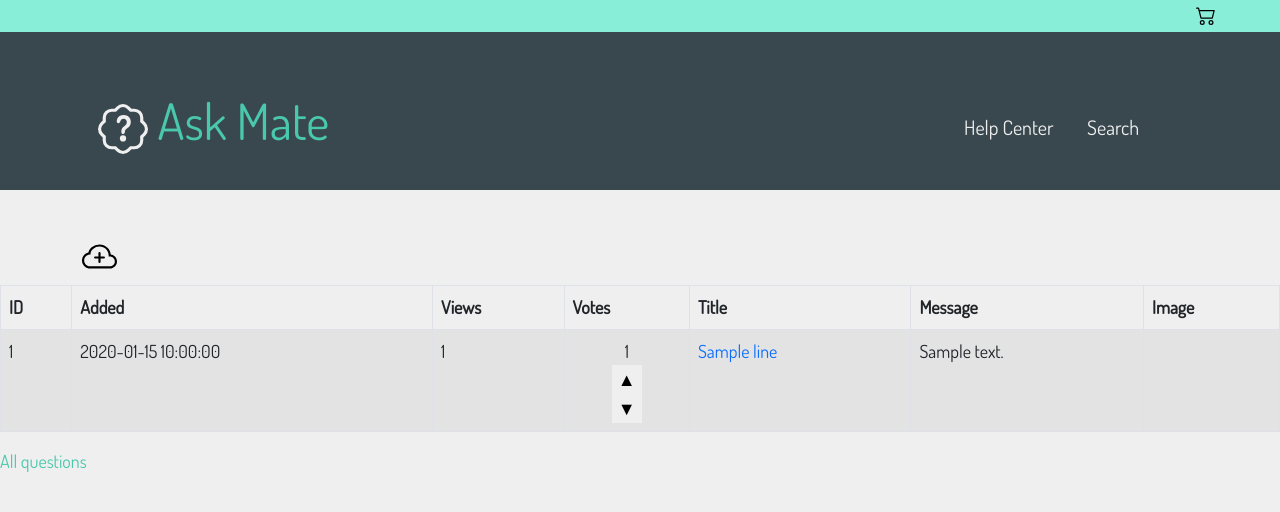
After one commit to CodecoolGlobal/ask-mate-3-python-traumcode, a Flask app: template templates/main-page.html in a window 1280 px wide. The commit adds this page. Shown: the top 512 px of the page. Run offline with Flask 2, Linux system fonts and the light colour scheme; the template is opened without the code that fills it: most values are stand-ins (such as "Sample title", 1, 10 or a date in 2020).

Commit message:
solved the issue with deleting tags from questions, implemented desplay latest 5 questions

```diff
--- a/server.py
+++ b/server.py
@@ -29,8 +29,13 @@ def upload_image():
 
 
 @app.route("/")
+def main_page():
+    questions = database_manager.get_latest_five_questions()
+    return render_template('main-page.html', questions=questions)
+
+
 @app.route("/list")
-def main_page():
+def list_page():
     questions = database_manager.get_all_questions()
 
     header = request.args
@@ -53,12 +58,20 @@ def display_question(question_id):
     all_tags = database_manager.get_all_tags()
     question_tags = database_manager.get_all_question_tag()
     tag_name_list = []
+
     tag_id = None
     for q in question_tags:
         for tag in all_tags:
             if int(question_id) == q['question_id'] and q['tag_id'] == tag['id']:
-                tag_name_list.append(tag['name'])
+                tag_name_list.append({
+                    'name': tag['name'],
+                    'id': q['tag_id']
+                })
+
                 tag_id = q['tag_id']
+
+    for tagg in tag_name_list:
+        print(tagg['name'])
     len_answers = len(show_answers)
     return render_template('question.html', show_question=show_question,
                            show_answers=show_answers,
@@ -173,14 +186,14 @@ def delete_answer(answer_id):
 def vote_up_question(question_id):
     database_manager.vote_up_down_question(question_id, "up")
 
-    return redirect('/list')
+    return redirect(request.referrer)
 
 
 @app.route('/question/<int:question_id>/vote_down', methods=['POST'])
 def vote_down_question(question_id):
     database_manager.vote_up_down_question(question_id, "down")
 
-    return redirect('/list')
+    return redirect(request.referrer)
 
 
 @app.route('/answer/<int:answer_id>/vote_up', methods=['POST'])
@@ -214,7 +227,7 @@ def add_tag_to_questions(question_id):
 
     if request.method == 'POST':
         choose_tag = request.form.get('choose-tag')
-        inserted_tag = request.form.get('insert-tag').lower()
+        inserted_tag = request.form.get('insert-tag')
         if 'choose' in request.form:
             try:
                 tag_id = database_manager.get_tag_id(choose_tag)
--- a/templates/add-tag.html
+++ b/templates/add-tag.html
@@ -19,7 +19,7 @@
     </form>
     <form action="{{ url_for('add_tag_to_questions', question_id=question_id) }}" method="POST">
             <label for="insert-tag">Add Tag</label><br>
-                <input id="insert-tag" type="text" name="insert-tag" >
+                <input id="insert-tag" type="text" name="insert-tag" required>
             <button name="insert" class="submit-button-tag" type="submit">Add new tag</button>
     </form><br><br><br>
     <a class="textdecoration-return-button textdecoration" href="{{ url_for('display_question', question_id=question_id) }}"><img src="{{url_for('static', filename='/images/back.svg')}}"> Back to Question</a><br><br>
--- a/templates/layout.html
+++ b/templates/layout.html
@@ -15,7 +15,7 @@
         <a class="navbar-links-buttons" href="/list">Search</a>
     </div>
     <div class="navbar2"><img style="margin-right:5%"src="{{url_for('static', filename='/images/cart2.svg')}}"></div>
-    <div class="navbar-header"><h1 class="headers-color"><img class="logo-image" src="{{url_for('static', filename='/images/patch-question.svg')}}">&nbsp<a class="textdecoration2"href="/list">Ask Mate</a></h1></div>
+    <div class="navbar-header"><h1 class="headers-color"><img class="logo-image" src="{{url_for('static', filename='/images/patch-question.svg')}}">&nbsp<a class="textdecoration2"href="/">Ask Mate</a></h1></div>
 </div>
 
 
--- /dev/null
+++ b/templates/main-page.html
@@ -0,0 +1,51 @@
+{% extends 'layout.html' %}
+
+
+{% block head %}
+    <title>ASK MATE</title>
+{% endblock %}
+
+
+{% block body %}
+<div class="container">
+    <div class="item-1"> <a class="textdecoration-return-button textdecoration" href="{{ url_for('add_question') }}"><span title="Add a Question!"><img src="{{url_for('static', filename='/images/cloud-plus.svg')}}"></span></a> </div>
+    <div class="item-2">
+</div>
+</div>
+    <table class="table table-striped table-bordered" id="questions">
+        <thead class="thead-dark">
+            <th>ID</th>
+            <th>Added</th>
+            <th>Views</th>
+            <th>Votes</th>
+            <th>Title</th>
+            <th>Message</th>
+            <th>Image</th>
+        </thead>
+        <tbody>
+            {% for line in questions %}
+            <tr>
+                <td>{{line.id}}</td>
+                <td>{{line.submission_time}}</td>
+                <td>{{line.view_number}}</td>
+                <td class="text-center">{{line.vote_number}}
+                    <form action="{{ url_for('vote_up_question', question_id=line.id) }}" method="post">
+                        <button type="submit">▲</button>
+                    </form>
+                    <form action="{{ url_for('vote_down_question', question_id=line.id) }}" method="post">
+                        <button type="submit">▼</button>
+                    </form>
+                </td>
+                <td><a class="textdecoration" href="{{ url_for('display_question', question_id=line.id) }}">{{line.title}}</a></td>
+                <td>{{line.message}}</td>
+                {% if line.image %}
+                <td><figure> <img src="{{url_for('static', filename='images/' + line.image) }}" height="150"></figure></a></td>
+                {% else %}
+                <td></td>
+                {% endif %}
+            </tr>
+            {% endfor %}
+        </tbody>
+    </table>
+    <a class="textdecoration2"href="/list">All questions</a>
+{% endblock %}
```
Also changed, not shown: database_manager.py (+17 -6 lines), templates/question.html (+4 -4 lines).
